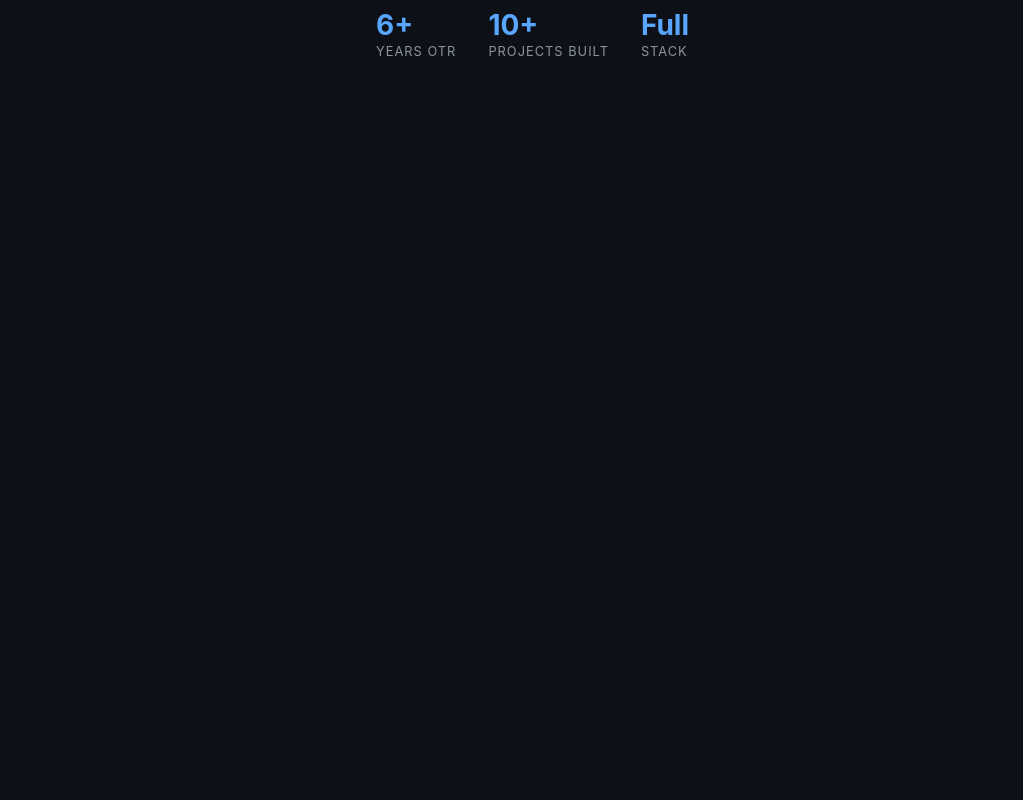
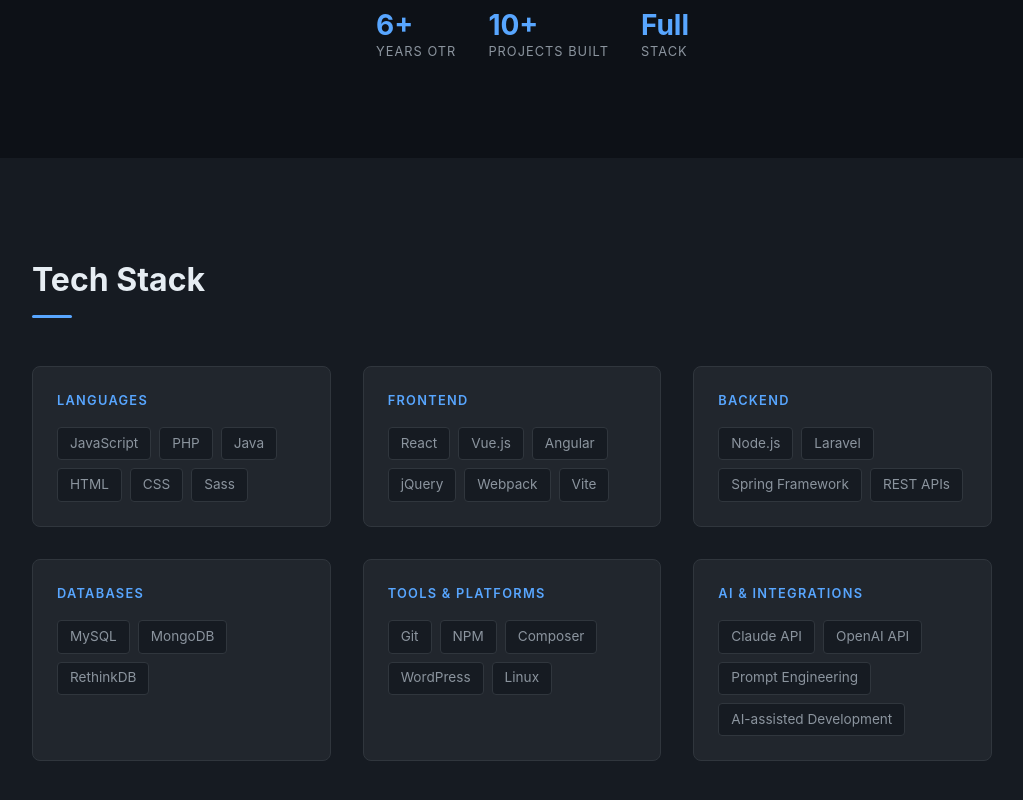
Before and after one commit to cbaston82/carlos-portfolio, a React (Vite) app: page / in a window 1280 px wide. Shown: the part 1267-2067 px from the top of the page, without its empty margins (128-1151 px from the left). Before the commit the page ends 1425 px from the top, so only its background shows below. Built offline with nearby package versions, Linux system fonts and the light colour scheme.

Commit message:
add skills section

```diff
--- a/src/App.jsx
+++ b/src/App.jsx
@@ -2,6 +2,7 @@
 import Nav from './components/Nav'
 import Hero from './components/Hero'
 import About from './components/About'
+import Skills from './components/Skills'
 
 function App() {
   return (
@@ -9,6 +10,7 @@
       <Nav />
       <Hero />
       <About />
+      <Skills />
     </>
   )
 }
--- /dev/null
+++ b/src/components/Skills.css
@@ -0,0 +1,57 @@
+.skills {
+  padding: 6rem 1.5rem;
+  background: var(--surface);
+}
+
+.skills-inner {
+  max-width: 960px;
+  margin: 0 auto;
+}
+
+.skills-inner .section-heading {
+  margin-bottom: 3rem;
+}
+
+.skills-grid {
+  display: grid;
+  grid-template-columns: repeat(auto-fit, minmax(260px, 1fr));
+  gap: 2rem;
+}
+
+.skill-group {
+  background: var(--card);
+  border: 1px solid var(--border);
+  border-radius: 8px;
+  padding: 1.5rem;
+}
+
+.skill-category {
+  font-size: 0.8rem;
+  font-weight: 600;
+  color: var(--accent);
+  text-transform: uppercase;
+  letter-spacing: 0.1em;
+  margin-bottom: 1rem;
+}
+
+.skill-list {
+  list-style: none;
+  display: flex;
+  flex-wrap: wrap;
+  gap: 0.5rem;
+}
+
+.skill-tag {
+  background: var(--surface);
+  border: 1px solid var(--border);
+  color: var(--muted);
+  font-size: 0.85rem;
+  padding: 0.3rem 0.75rem;
+  border-radius: 4px;
+  transition: color 0.2s, border-color 0.2s;
+}
+
+.skill-tag:hover {
+  color: var(--text);
+  border-color: var(--accent);
+}
--- /dev/null
+++ b/src/components/Skills.jsx
@@ -0,0 +1,53 @@
+import './Skills.css'
+
+const skillGroups = [
+  {
+    category: 'Languages',
+    skills: ['JavaScript', 'PHP', 'Java', 'HTML', 'CSS', 'Sass'],
+  },
+  {
+    category: 'Frontend',
+    skills: ['React', 'Vue.js', 'Angular', 'jQuery', 'Webpack', 'Vite'],
+  },
+  {
+    category: 'Backend',
+    skills: ['Node.js', 'Laravel', 'Spring Framework', 'REST APIs'],
+  },
+  {
+    category: 'Databases',
+    skills: ['MySQL', 'MongoDB', 'RethinkDB'],
+  },
+  {
+    category: 'Tools & Platforms',
+    skills: ['Git', 'NPM', 'Composer', 'WordPress', 'Linux'],
+  },
+  {
+    category: 'AI & Integrations',
+    skills: ['Claude API', 'OpenAI API', 'Prompt Engineering', 'AI-assisted Development'],
+  },
+]
+
+function Skills() {
+  return (
+    <section id="skills" className="skills">
+      <div className="skills-inner">
+        <h2 className="section-heading">Tech Stack</h2>
+
+        <div className="skills-grid">
+          {skillGroups.map((group) => (
+            <div key={group.category} className="skill-group">
+              <h3 className="skill-category">{group.category}</h3>
+              <ul className="skill-list">
+                {group.skills.map((skill) => (
+                  <li key={skill} className="skill-tag">{skill}</li>
+                ))}
+              </ul>
+            </div>
+          ))}
+        </div>
+      </div>
+    </section>
+  )
+}
+
+export default Skills
```
Also changed, not shown: 1 other file (tests, documents, lock files or other folders).
